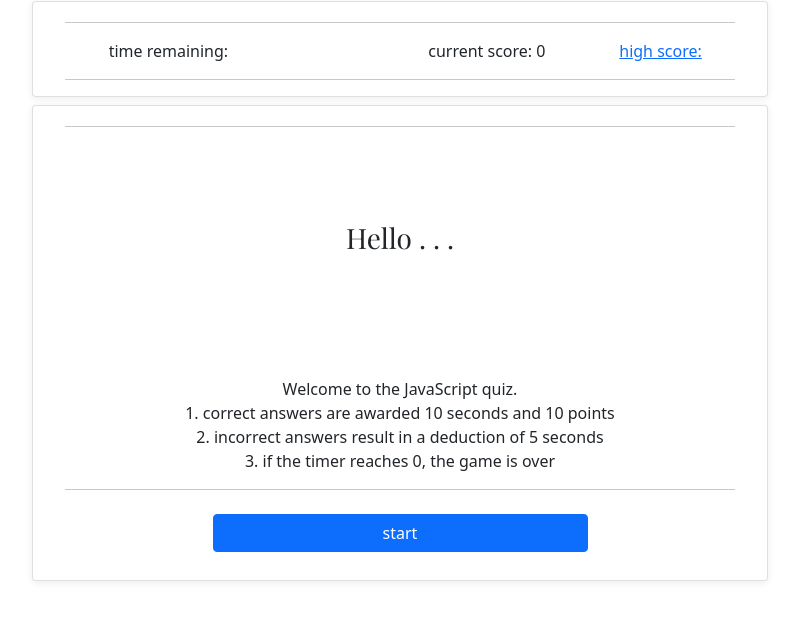
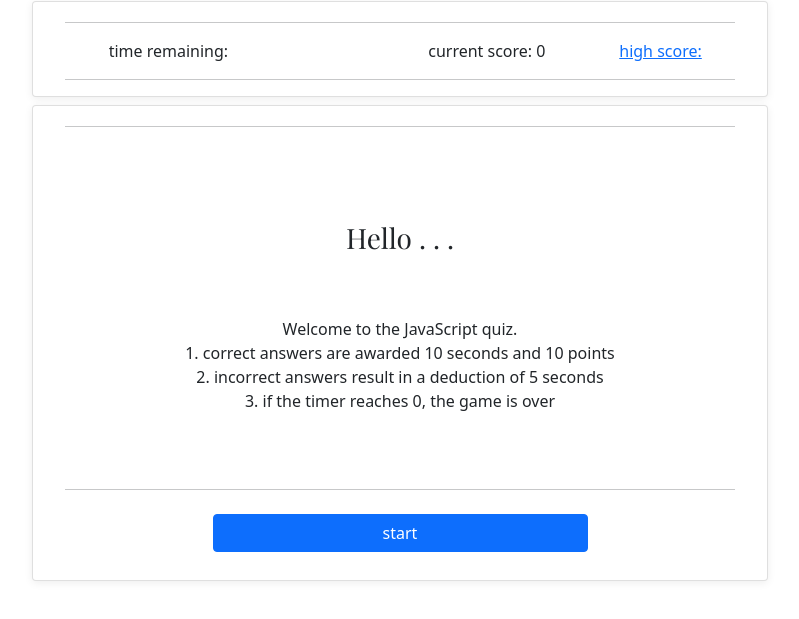
Before and after one commit to sourslaw/04_Code_Quiz, a plain HTML site: page index.html in a window 1280 px wide. Shown: the part 111-730 px from the top of the page, without its empty margins (240-1039 px from the left). Drawn offline with nearby package versions, Linux system fonts and the light colour scheme.

Commit message:
updating p element position

```diff
--- a/assets/script.js
+++ b/assets/script.js
@@ -241,7 +241,7 @@ function gameOver() {
 	// append created form field and button to page
 	form.appendChild(hsName);
 	form.appendChild(hsSubmit);
-	buttons.append(form);
+	messagePalace.append(form);
 
 	// for localStorage
 	let itemsArray = localStorage.getItem('items')
--- a/assets/style.css
+++ b/assets/style.css
@@ -8,9 +8,10 @@
 	font-size: 1.75em;
 	margin-top: 90px;
 }
-/* #messagePalace {
-	margin-top: -70px;
-} */
+#messagePalace {
+	position: relative;
+	top: -60px;
+}
 
 #numbersArea {
 	box-shadow: rgba(0, 0, 0, 0.07) 0px 2px 8px 0px;
```
